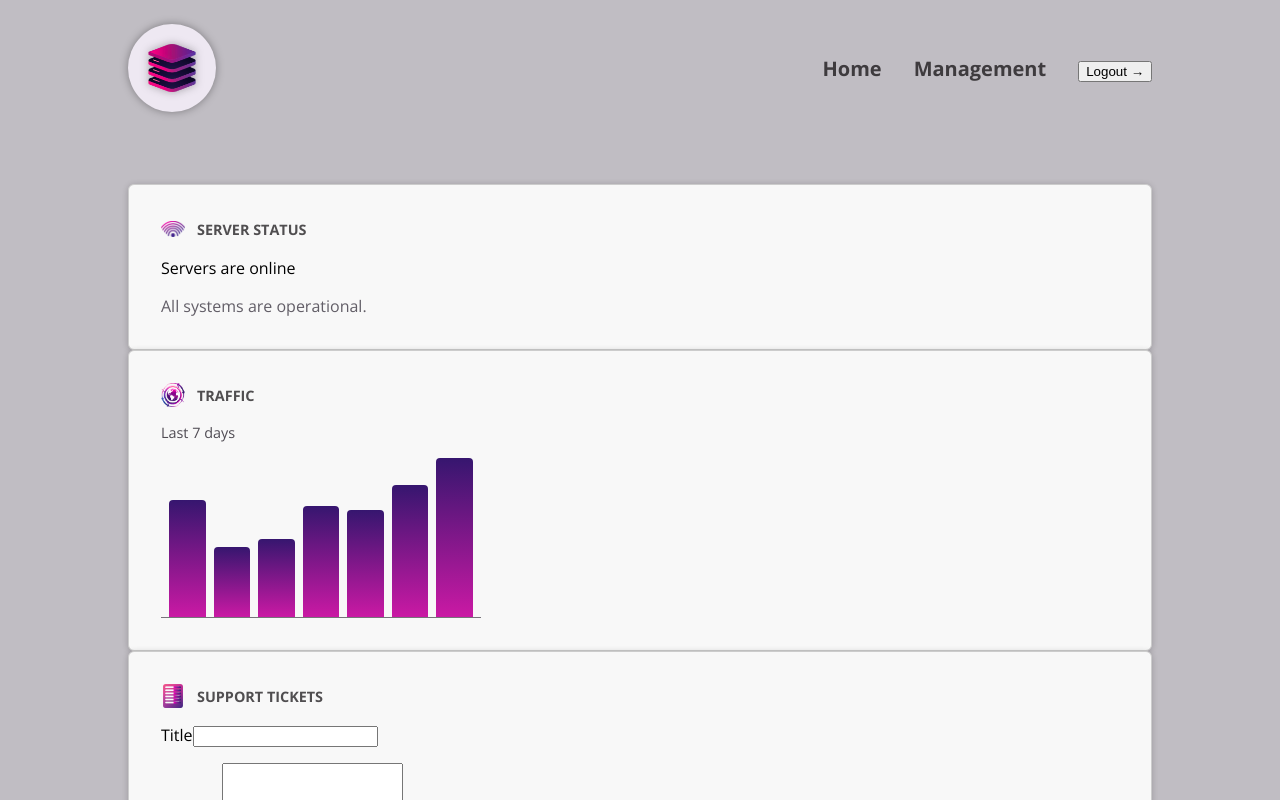
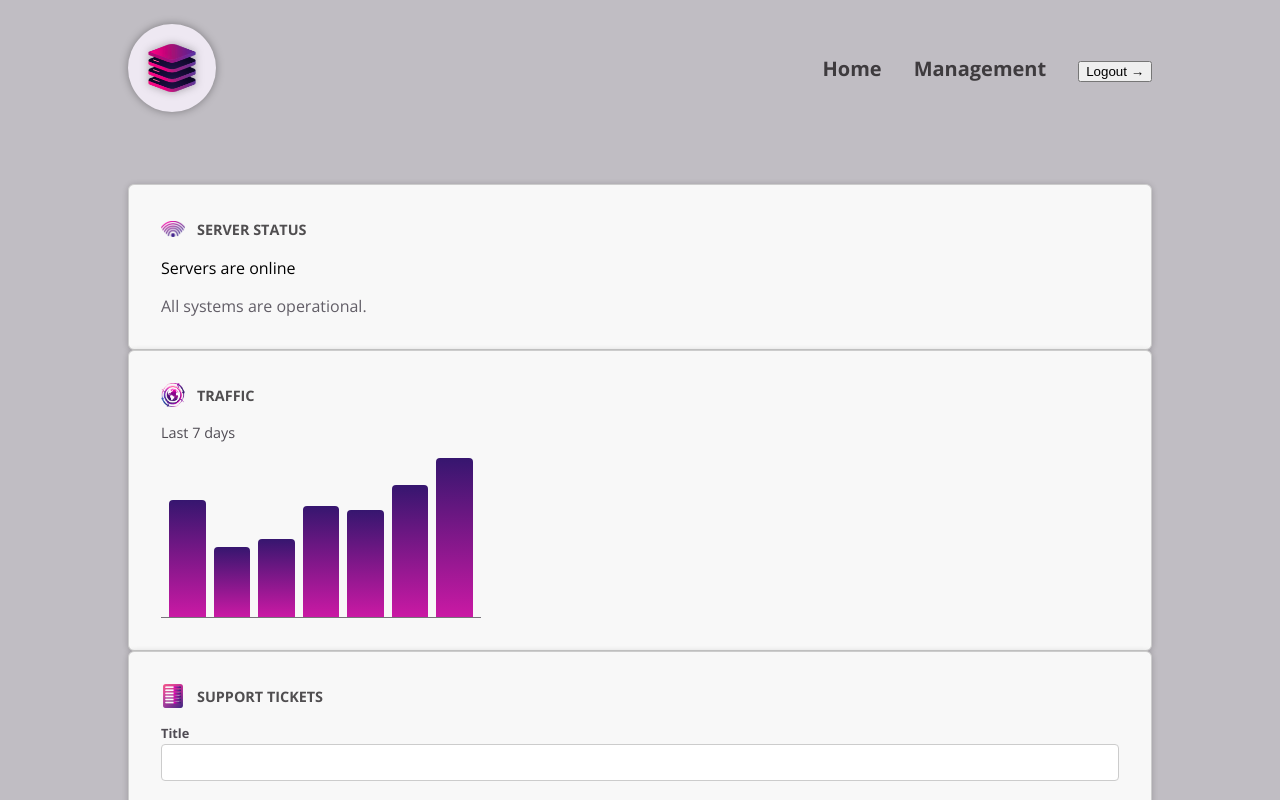
Before and after one commit to SergeyBednyuk/CmpDeepDive, an Angular app: page / in a window 1280 px wide. Shown: the top 800 px of the page. Built offline with nearby package versions, Linux system fonts and the light colour scheme.

Commit message:
refactor[app]: the control component style behaviour

```diff
--- a/src/app/shared/control/control.component.html
+++ b/src/app/shared/control/control.component.html
@@ -1,4 +1,4 @@
-<p>
+<p class="control">
 	<label>{{ controlLabel() }}</label>
 	<ng-content select="input, textarea"/>
 </p>
--- a/src/app/shared/control/control.component.ts
+++ b/src/app/shared/control/control.component.ts
@@ -1,11 +1,12 @@
-import { Component, input } from '@angular/core';
+import { Component, input, ViewEncapsulation } from '@angular/core';
 
 @Component({
-  selector: 'app-control',
-  standalone: true,
-  imports: [],
-  templateUrl: './control.component.html',
-  styleUrl: './control.component.css'
+    selector: 'app-control',
+    standalone: true,
+    imports: [],
+    templateUrl: './control.component.html',
+    styleUrl: './control.component.css',
+    encapsulation: ViewEncapsulation.None
 })
 export class ControlComponent {
     controlLabel = input.required<string>();
```
